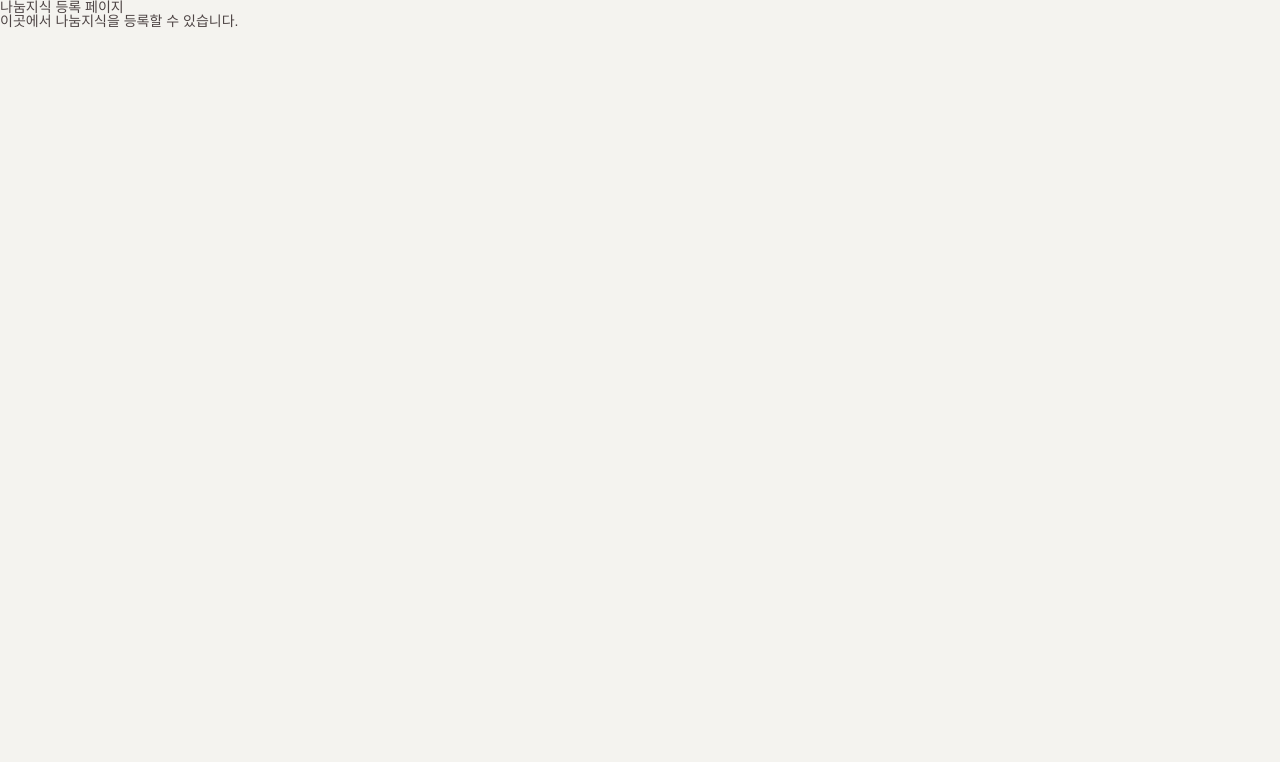
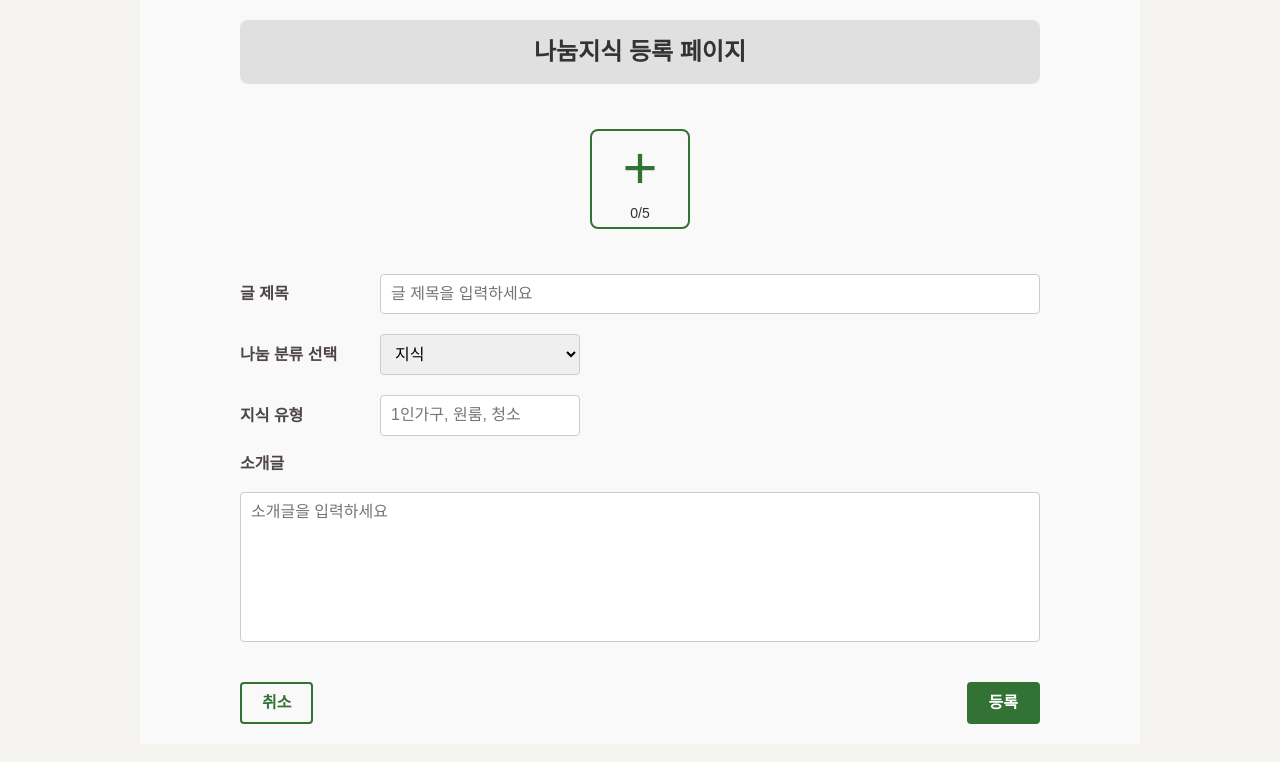
Before and after one commit to prgrms-fe-devcourse/NFE1_2_SharingLiving, a React (Vite) app in the folder shareliving-front/: page /knowledge in a window 1280 px wide. Shown: the top 762 px of the page. Built offline with nearby package versions, Linux system fonts and the light colour scheme; a web font is replaced by a local one.

Commit message:
update: knowledge 페이지 디자인 완성

```diff
--- a/shareliving-front/src/pages/knowledge.jsx
+++ b/shareliving-front/src/pages/knowledge.jsx
@@ -1,10 +1,79 @@
-import React from 'react';
+import React, { useState } from 'react';
+import './Knowledge.scss';
+import { useNavigate } from 'react-router-dom';
 
 const Knowledge = () => {
+  const navigate = useNavigate();
+  const [title, setTitle] = useState('');
+  const [category, setCategory] = useState('knowledge');
+  const [type, setType] = useState('');
+  const [description, setDescription] = useState('');
+
   return (
-    <div>
-      <h1>나눔지식 등록 페이지</h1>
-      <p>이곳에서 나눔지식을 등록할 수 있습니다.</p>
+    <div className="knowledge-wrapper">
+      <h1 className="title">나눔지식 등록 페이지</h1>
+      <div className="content">
+        <div className="image-upload">
+          <div className="upload-button">
+            <span className="plus-icon">+</span>
+            <span className="image-count">0/5</span>
+          </div>
+        </div>
+      </div>
+      <form className="knowledge-form">
+        <div className="form-group">
+          <label htmlFor="input-title" className="form-label">글 제목</label>
+          <input
+            type="text"
+            id="input-title"
+            className="input-title"
+            value={title}
+            onChange={(e) => setTitle(e.target.value)}
+            placeholder="글 제목을 입력하세요"
+          />
+        </div>
+
+        <div className="form-group">
+          <label htmlFor="dropdown" className="form-label">나눔 분류 선택</label>
+          <select
+            id="dropdown"
+            className="dropdown"
+            value={category}
+            onChange={(e) => setCategory(e.target.value)}
+          >
+            <option value="knowledge">지식</option>
+            <option value="product">제품</option>
+          </select>
+        </div>
+
+        <div className="form-group">
+          <label htmlFor="input-type" className="form-label">지식 유형</label>
+          <input
+            type="text"
+            id="input-type"
+            className="input-type"
+            value={type}
+            onChange={(e) => setType(e.target.value)}
+            placeholder="1인가구, 원룸, 청소"
+          />
+        </div>
+
+        <div className="form-group form-group--textarea">
+          <label htmlFor="input-description" className="form-label">소개글</label>
+          <textarea
+            id="input-description"
+            className="input-description"
+            value={description}
+            onChange={(e) => setDescription(e.target.value)}
+            placeholder="소개글을 입력하세요"
+          />
+        </div>
+
+        <div className="form-actions">
+          <button type="button" className="cancel-button" onClick={() => {navigate('/');}}>취소</button>
+          <button type="submit" className="submit-button">등록</button>
+        </div>
+      </form>
     </div>
   );
 };
--- /dev/null
+++ b/shareliving-front/src/pages/knowledge.scss
@@ -0,0 +1,133 @@
+.knowledge-wrapper {
+  max-width: 1000px;
+  margin: 0 auto;
+  padding: 20px 100px;
+  background-color: #f9f9f9;
+  box-sizing: border-box;
+}
+
+.title {
+  font-size: 24px;
+  font-weight: bold;
+  text-align: center;
+  padding: 20px 0;
+  background-color: #e0e0e0;
+  margin-bottom: 20px;
+  color: #333;
+  border-radius: 8px;
+}
+
+.content {
+  display: flex;
+  justify-content: center;
+  align-items: center;
+  height: 150px;
+
+  .image-upload {
+      display: flex;
+      flex-direction: column;
+      align-items: center;
+
+      .upload-button {
+          width: 100px;
+          height: 100px;
+          border: 2px solid #337235;
+          display: flex;
+          flex-direction: column;
+          justify-content: center;
+          align-items: center;
+          border-radius: 8px;
+          cursor: pointer;
+
+          .plus-icon {
+              font-size: 60px;
+              color: #337235;
+              margin-bottom: 8px;
+          }
+
+          .image-count {
+              font-size: 14px;
+              color: #333;
+          }
+      }
+  }
+}
+
+.knowledge-form {
+  display: flex;
+  flex-direction: column;
+  gap: 20px;
+  margin-top: 20px;
+
+  .form-group {
+      display: flex;
+      align-items: center;
+      gap: 20px;
+
+      &--textarea {
+          align-items: flex-start;
+          flex-direction: column;
+          width: 100%;
+      }
+  }
+
+  .form-label {
+      min-width: 120px;
+      font-size: 16px;
+      font-weight: bold;
+  }
+
+  .input-title{
+      width: 100%;
+      padding: 10px;
+      font-size: 16px;
+      border: 1px solid #ccc;
+      border-radius: 4px;
+  }
+  .input-type,
+  .dropdown {
+      width: 200px;
+      padding: 10px;
+      font-size: 16px;
+      border: 1px solid #ccc;
+      border-radius: 4px;
+  }
+
+
+  .input-description {
+      width: 100%;
+      height: 150px;
+      padding: 10px;
+      font-size: 16px;
+      border: 1px solid #ccc;
+      border-radius: 4px;
+      resize: none;
+  }
+
+  .form-actions {
+      display: flex;
+      justify-content: space-between;
+      margin-top: 20px;
+  }
+
+  .cancel-button,
+  .submit-button {
+      padding: 10px 20px;
+      font-size: 16px;
+      font-weight: bold;
+      border-radius: 4px;
+      cursor: pointer;
+  }
+
+  .cancel-button {
+      background-color: transparent;
+      color: #337235;
+      border: 2px solid #337235;
+  }
+
+  .submit-button {
+      background-color: #337235;
+      color: #fff;
+      border: 2px solid #337235;
+  }
+}
```
